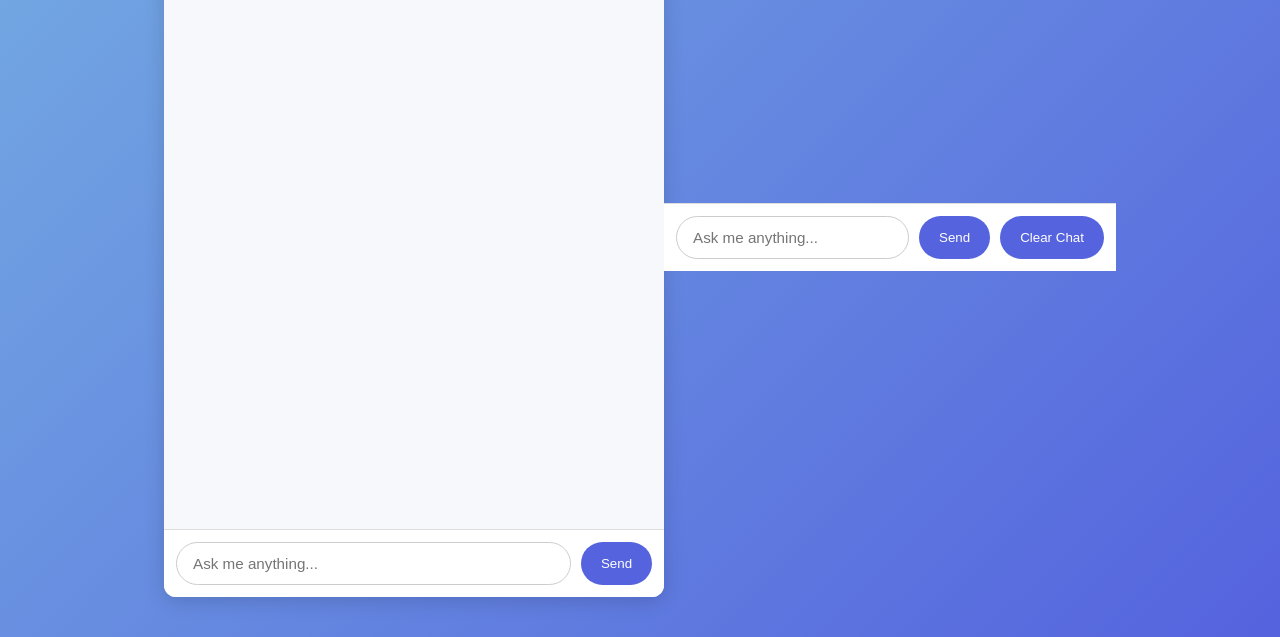
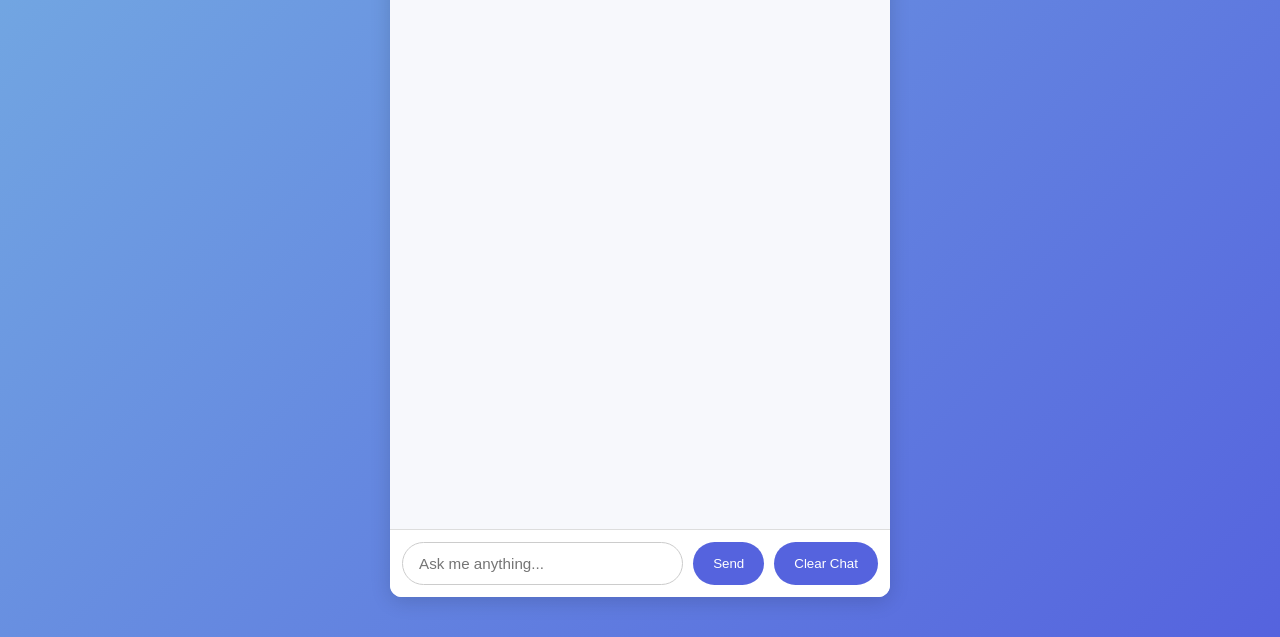
Before and after one commit to saurav-wankhade/Mistral-frontend, a plain HTML site: page index.html in a window 1280 px wide. Shown: the part 163-800 px from the top of the page. Drawn offline with Linux system fonts and the light colour scheme.

Commit message:
Update index.html

```diff
--- a/index.html
+++ b/index.html
@@ -21,14 +21,9 @@
       <footer class="input-area">
         <input type="text" id="message" placeholder="Ask me anything..." onkeydown="checkEnter(event)">
         <button onclick="sendMessage()">Send</button>
+        <button onclick="clearChat()" class="clear-btn">Clear Chat</button>
       </footer>
     </div>
     <script src="script.js"></script>
   </body>
-<footer class="input-area">
-  <input type="text" id="message" placeholder="Ask me anything..." onkeydown="checkEnter(event)">
-  <button onclick="sendMessage()">Send</button>
-  <button onclick="clearChat()" class="clear-btn">Clear Chat</button>
-</footer>
-
   </html>
```
Lines whose indentation alone changed are shown as unchanged.
